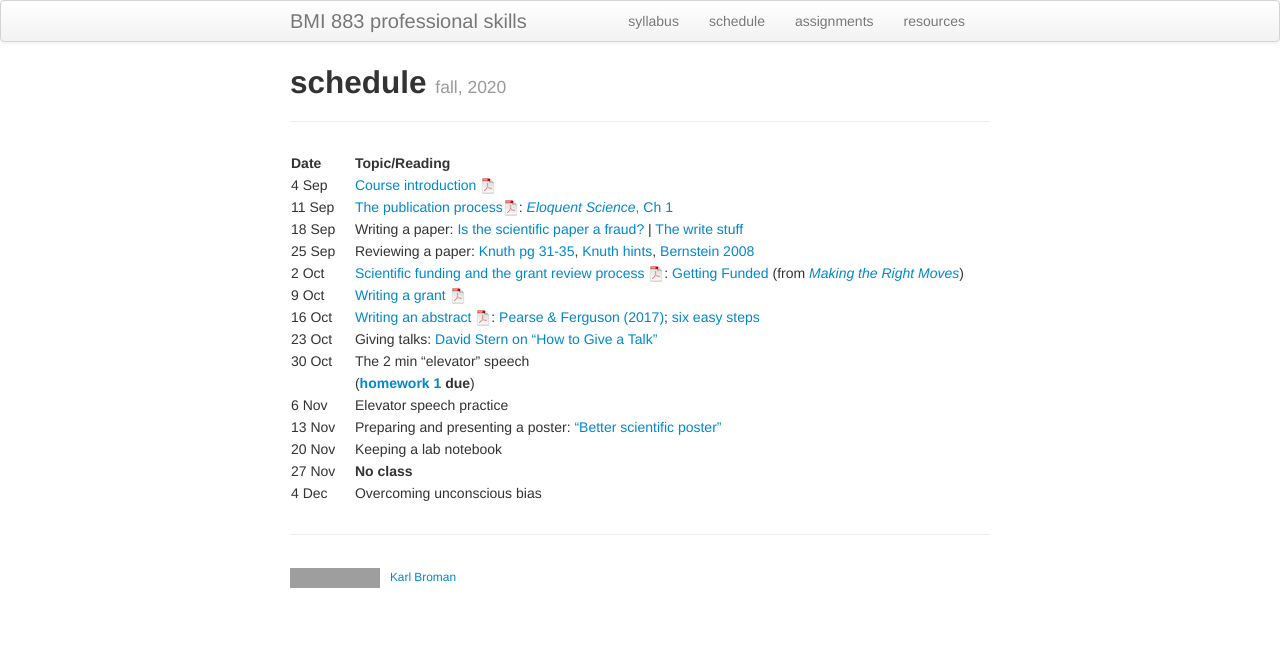
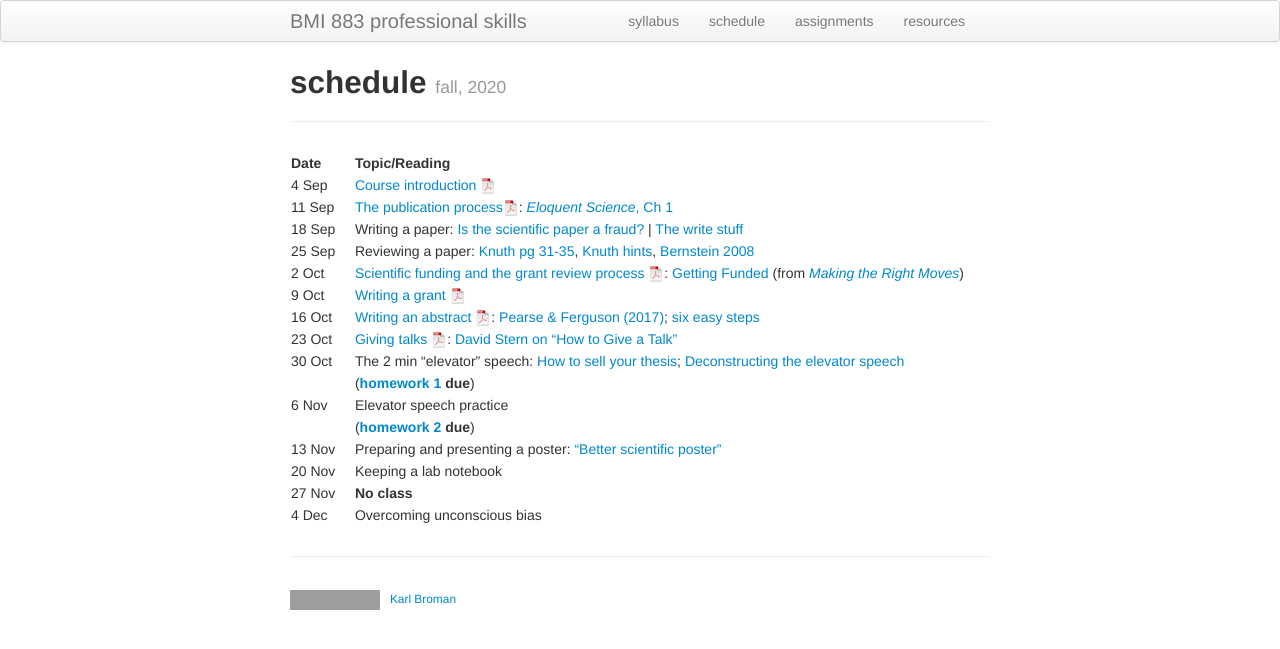
Before and after one commit to kbroman/BMI883, a Jekyll site: the page built from schedule.md, in a window 1280 px wide. Shown: the top 649 px of the page. Built offline with Jekyll 4.4.1, drawn with Linux system fonts in a browser that asks for light colours; grey boxes are pictures that could not be loaded.

Commit message:
homework 2 + update schedule
 - homework 2 (to write an elevator speech)
 - add to schedule
 - add readings re elevator speeches
 - link to slides re talks

```diff
--- a/schedule.md
+++ b/schedule.md
@@ -14,10 +14,11 @@ description: Schedule and readings for BMI 883, Biomedical data science professi
 | 2 Oct   |    | [Scientific funding and the grant review process ![slides pdf](icons/pdf-icon.png)](slides/04_grants.pdf): [Getting Funded](https://www.hhmi.org/sites/default/files/Educational%20Materials/Lab%20Management/Making%20the%20Right%20Moves/moves2_ch9.pdf#page=3) (from [_Making the Right Moves_](https://www.hhmi.org/science-education/programs/making-right-moves))|
 | 9 Oct   |    | [Writing a grant ![slides pdf](icons/pdf-icon.png)](slides/05_grantwriting.pdf) |
 | 16 Oct  |    | [Writing an abstract ![slides pdf](icons/pdf-icon.png)](slides/06_abstracts.pdf): [Pearse & Ferguson (2017)](https://doi.org/10.1002/2327-6924.12486); [six easy steps](http://www.easterbrook.ca/steve/2010/01/how-to-write-a-scientific-abstract-in-six-easy-steps/) |
-| 23 Oct  |    | Giving talks: [David Stern on "How to Give a Talk"](http://www.howtogiveatalk.com) |
-| 30 Oct  |    | The 2 min "elevator" speech |
+| 23 Oct  |    | [Giving talks ![slides pdf](icons/pdf-icon.png)](slides/07_talks.pdf): [David Stern on "How to Give a Talk"](http://www.howtogiveatalk.com) |
+| 30 Oct  |    | The 2 min "elevator" speech: [How to sell your thesis](https://thesiswhisperer.com/2010/07/01/how-to-sell-your-thesis-in-3-minutes-or-less/); [Deconstructing the elevator speech](https://uclalibrary.github.io/research-tips/deconstructing-the-elevator-speech/) |
 |         |    | (**[homework 1](homework1.html) due**) |
 |  6 Nov  |    | Elevator speech practice |
+|         |    | (**[homework 2](homework2.html) due**) |
 | 13 Nov  |    | Preparing and presenting a poster: ["Better scientific poster"](https://www.insidehighered.com/news/2019/06/24/theres-movement-better-scientific-posters-are-they-really-better) |
 | 20 Nov  |    | Keeping a lab notebook |
 | 27 Nov  |    | **No class** |
```
Also changed, not shown: homework2.md (added, +10 -0 lines).
